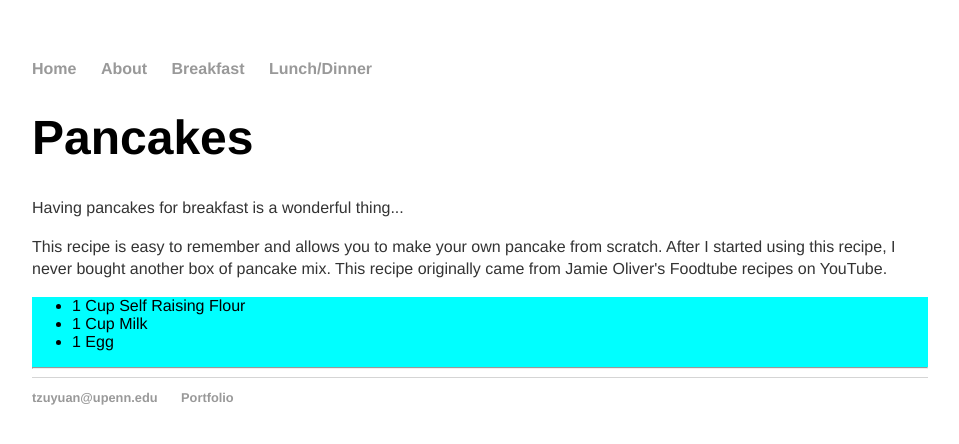
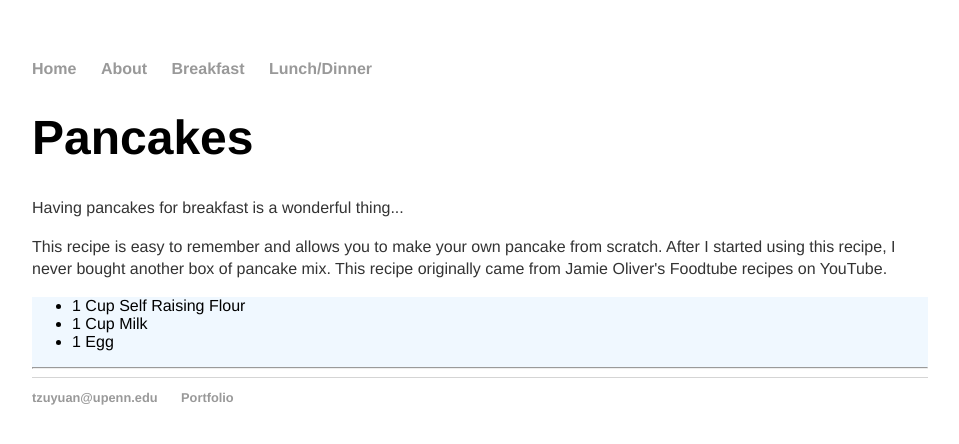
Before and after one commit to tzuyuanw/tzuyuanw.github.io, a Jekyll site: the page recipes/pancakes.html, which Jekyll copies as it is, in a window 1280 px wide. Shown: the top 444 px of the page, without its empty margins (160-1119 px from the left). Built offline with Jekyll 4.4.1, drawn with Linux system fonts in a browser that asks for light colours.

Commit message:
Update recipes.css

```diff
--- a/css/recipes.css
+++ b/css/recipes.css
@@ -56,7 +56,7 @@ h3.center{
 }
 
 .ingredients{
-    background-color:aqua;
+    background-color: aliceblue;
     font-family:'Helvetica', 'Arial', 'Sans-Serif';
 }
 
```
